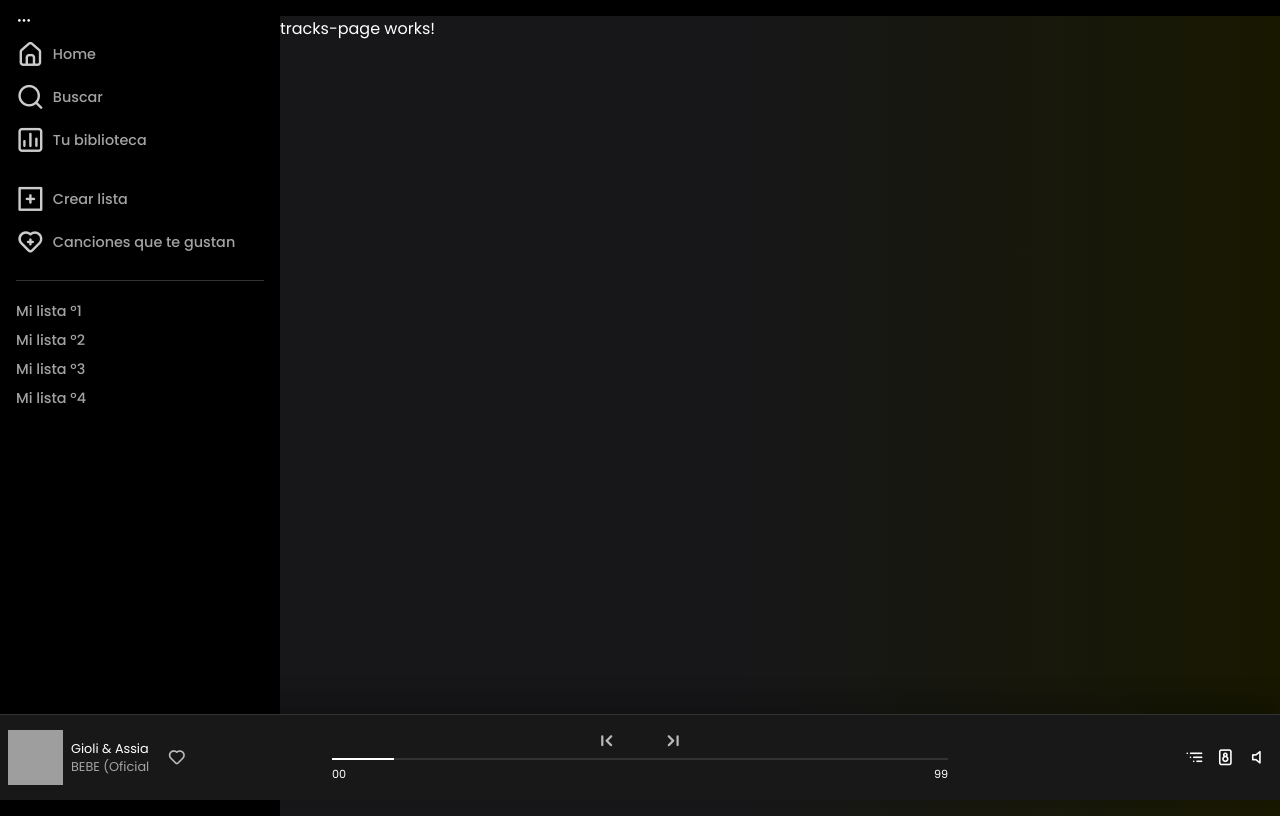
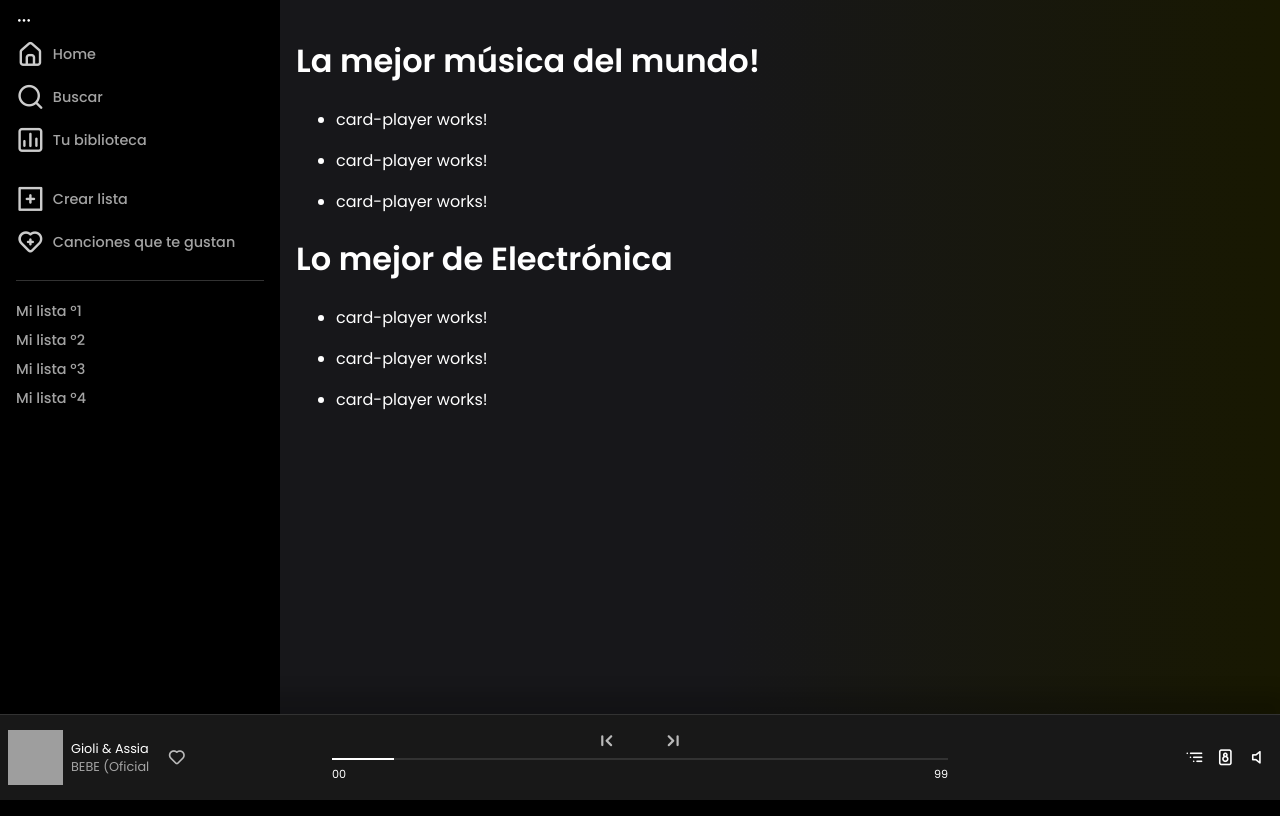
Before and after one commit to DayanaAbreu/Agile-Bootcamp, an Angular app: page /tracks in a window 1280 px wide. Built offline with nearby package versions, Linux system fonts and the light colour scheme; grey boxes are pictures that could not be loaded.

Commit message:
Comunicacion entre componentes

```diff
--- a/src/app/modules/tracks/pages/tracks-page/tracks-page.component.css
+++ b/src/app/modules/tracks/pages/tracks-page/tracks-page.component.css
@@ -0,0 +1,3 @@
+.tracks-page {
+    padding: 1rem;
+}
--- a/src/app/modules/tracks/pages/tracks-page/tracks-page.component.html
+++ b/src/app/modules/tracks/pages/tracks-page/tracks-page.component.html
@@ -1 +1,6 @@
-<p>tracks-page works!</p>
+<div class="tracks-page">
+        <!--section top (small)-->
+        <app-section-generic [dataTracks]="mockTracksList" [mode]="'small'" [title] ="'La mejor música del mundo!'"></app-section-generic>
+        <!--section medium(big)-->
+        <app-section-generic [dataTracks]="mockTracksList" [mode]="'big'" [title] = "'Lo mejor de Electrónica'"></app-section-generic>
+</div>
--- a/src/app/modules/tracks/pages/tracks-page/tracks-page.component.ts
+++ b/src/app/modules/tracks/pages/tracks-page/tracks-page.component.ts
@@ -6,5 +6,15 @@
   styleUrls: ['./tracks-page.component.css']
 })
 export class TracksPageComponent {
-
+  mockTracksList = [
+    {
+      name: 'BEBE (Oficial)'
+    },
+    {
+      name: 'BEBE (Oficial)'
+    },
+    {
+      name: 'BEBE (Oficial)'
+    }
+  ]
 }
--- a/src/app/modules/tracks/tracks.module.ts
+++ b/src/app/modules/tracks/tracks.module.ts
@@ -3,6 +3,7 @@
 
 import { TracksRoutingModule } from './tracks-routing.module';
 import { TracksPageComponent } from './pages/tracks-page/tracks-page.component';
+import { SharedModule } from '@shared/shared.module';
 
 
 @NgModule({
@@ -12,7 +13,8 @@
   ],
   imports: [
     CommonModule,
-    TracksRoutingModule
+    TracksRoutingModule,
+    SharedModule
   ]
 })
 export class TracksModule { }
--- /dev/null
+++ b/src/app/shared/components/card-player/card-player.component.html
@@ -0,0 +1 @@
+<p>card-player works!</p>
--- /dev/null
+++ b/src/app/shared/components/section-generic/section-generic.component.html
@@ -0,0 +1,11 @@
+<div class="section--generic">
+    <h1 class="section--generic__title">{{title}}</h1>
+
+    <div class="section--generic__player--zone">
+        <ul class="player--list" [ngClass]="{'card-small':mode === 'small','card-big':mode === 'big'}">
+            <li *ngFor="let track of dataTracks">
+                <app-card-player [track]="track" [mode]="mode"></app-card-player>
+            </li>
+        </ul>
+    </div>
+</div>
```
Also changed, not shown: src/app/shared/components/card-player/card-player.component.ts (added, +11 -0 lines), src/app/shared/components/section-generic/section-generic.component.ts (added, +12 -0 lines), src/app/shared/shared.module.ts (+8 -2 lines), src/app/shared/components/card-player/card-player.component.css (added), src/app/shared/components/section-generic/section-generic.component.css (added), 2 other files (tests, documents, lock files or other folders).
